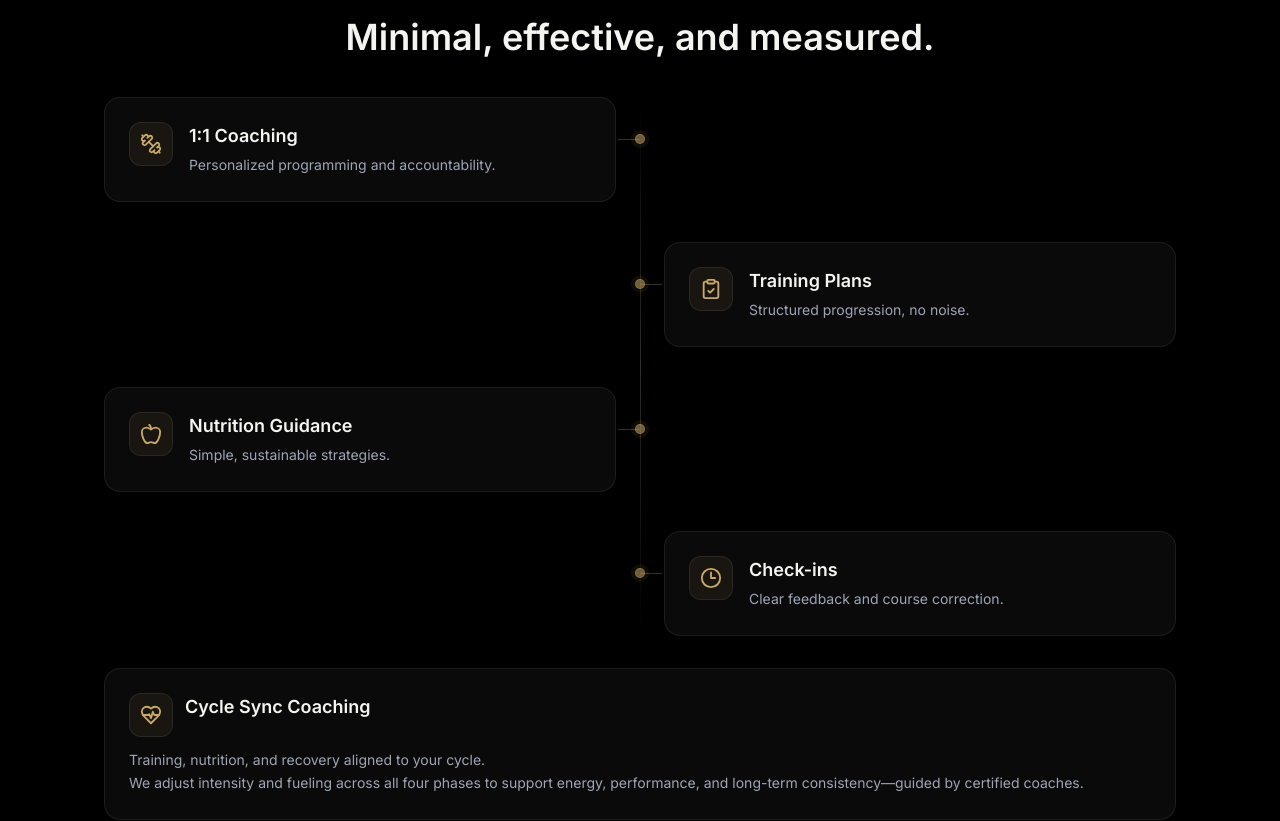
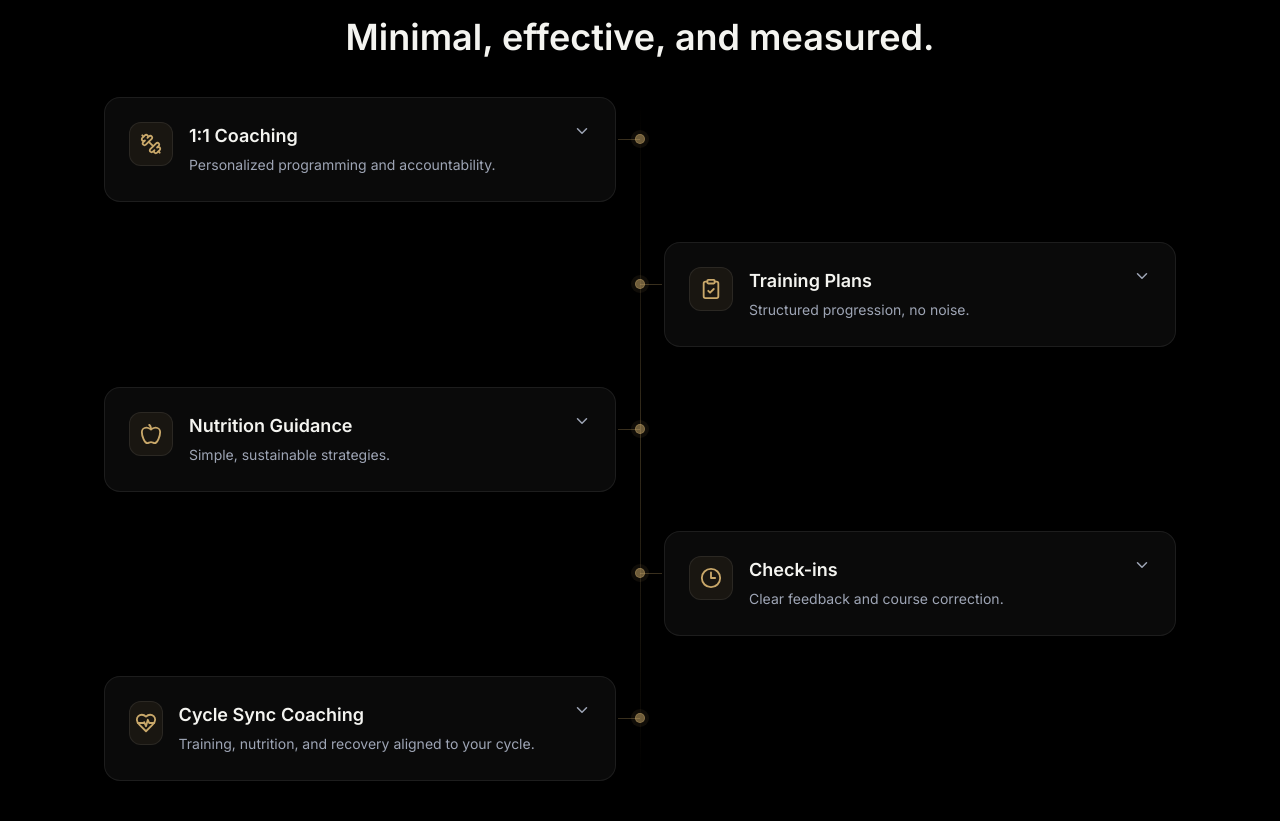
Before and after one commit to altafdewise/fightclub, a Next.js app: page / in a window 1280 px wide. Shown: the part 1040-1861 px from the top of the page. Built offline with nearby package versions, Linux system fonts and the light colour scheme.

Commit message:
Cycle sync add-up in design

```diff
--- a/components/Hero.tsx
+++ b/components/Hero.tsx
@@ -19,26 +19,26 @@ export function Hero() {
         <div className="absolute inset-0 bg-gradient-to-t from-black/70 via-transparent to-black/60" />
       </div>
 
-      <div className="relative min-h-[100svh] flex flex-col items-center justify-center px-6 py-20 md:py-28 mb-12 md:mb-16 gap-8 text-center">
+      <div className="relative min-h-[100svh] flex flex-col items-center justify-center px-6 py-20 md:py-28 mb-12 md:mb-16 gap-4 sm:gap-6 md:gap-8 text-center">
         <h1
-          className="text-5xl sm:text-6xl md:text-8xl font-black text-white/10 tracking-[0.25em] -mx-2 backdrop-blur-md rounded-2xl border border-white/5 py-4 px-6"
+          className="text-[clamp(3.5rem,12vw,5rem)] sm:text-[clamp(4.5rem,10vw,7rem)] md:text-[clamp(6rem,10vw,10rem)] font-black text-white/10 tracking-[0.25em] -mx-2 backdrop-blur-md rounded-2xl border border-white/5 py-4 px-6"
           style={{ textShadow: "0 4px 12px rgba(0,0,0,0.1)" }}
         >
           BRUTAL
         </h1>
-        <p className="text-xs sm:text-sm uppercase tracking-[0.35em] text-white/50">
+        <p className="text-[11px] sm:text-sm uppercase tracking-[0.2em] sm:tracking-[0.35em] text-white/50">
           Coaching across all time zones
         </p>
-        <div className="flex flex-col sm:flex-row gap-3 w-full sm:w-auto justify-center mt-4">
+        <div className="flex flex-col sm:flex-row gap-3 w-full sm:w-auto justify-center mt-2 sm:mt-4">
           <Link
             href="/get-started"
-            className="w-full sm:w-auto text-center rounded-full px-6 py-3 font-semibold text-[var(--gold)] border border-[var(--gold)] bg-[rgba(201,168,106,0.08)] backdrop-blur-md hover:bg-[rgba(201,168,106,0.12)] transition"
+            className="w-auto text-center rounded-full px-4 py-2 text-sm sm:px-6 sm:py-3 sm:text-base font-semibold text-[var(--gold)] border border-[var(--gold)] bg-[rgba(201,168,106,0.08)] backdrop-blur-md hover:bg-[rgba(201,168,106,0.12)] transition"
           >
             Book a consult
           </Link>
           <a
             href="#services"
-            className="btn-secondary w-full sm:w-auto text-center border-[var(--border)] bg-[rgba(255,255,255,0.03)]"
+            className="btn-secondary w-auto text-center border-[var(--border)] bg-[rgba(255,255,255,0.03)] text-sm sm:text-base px-4 py-2 sm:px-5 sm:py-3"
           >
             View services
           </a>
--- a/components/Services.tsx
+++ b/components/Services.tsx
@@ -1,6 +1,7 @@
 "use client";
 
-import { Dumbbell, ClipboardCheck, Apple, Clock3, HeartPulse } from "lucide-react";
+import { useState } from "react";
+import { Dumbbell, ClipboardCheck, Apple, Clock3, HeartPulse, ChevronDown } from "lucide-react";
 import { Reveal } from "./Reveal";
 import { ServicesReveal } from "./ServicesReveal";
 import { cn } from "@/utils/cn";
@@ -10,29 +11,35 @@ const services = [
     icon: Dumbbell,
     title: "1:1 Coaching",
     desc: "Personalized programming and accountability.",
-    details: "Our 1:1 coaching provides a fully customized training program tailored to your specific goals, experience level, and equipment access. You'll receive weekly check-ins and form reviews to ensure you're making progress safely and effectively.",
+    details: "Custom training plan, weekly check-ins, and form review to keep progress on track.",
   },
   {
     icon: ClipboardCheck,
     title: "Training Plans",
     desc: "Structured progression, no noise.",
-    details: "Choose from a variety of evidence-based training plans designed for specific outcomes like strength gain, muscle growth, or athletic performance. Each plan includes detailed instructions and progression protocols.",
+    details: "Evidence based plans with clear progression and session guidance.",
   },
   {
     icon: Apple,
     title: "Nutrition Guidance",
     desc: "Simple, sustainable strategies.",
-    details: "We don't do restrictive diets. Our nutrition guidance focuses on building sustainable habits, understanding macronutrients, and fueling your body for performance and health without eliminating the foods you love.",
+    details: "Habits first nutrition and macro guidance without strict rules.",
   },
   {
     icon: Clock3,
     title: "Check-ins",
     desc: "Clear feedback and course correction.",
-    details: "Regular check-ins are crucial for accountability and making adjustments. We'll review your progress, answer your questions, and adapt your plan as needed to keep you moving toward your goals.",
+    details: "Quick feedback, adjustments, and accountability to stay consistent.",
   },
 ];
 
 export function Services() {
+  const [expanded, setExpanded] = useState<string | null>(null);
+
+  const toggle = (key: string) => {
+    setExpanded((prev) => (prev === key ? null : key));
+  };
+
   return (
     <section id="services" className="section-space pt-16 sm:pt-20 pb-12 sm:pb-14">
       <div className="flex flex-col gap-4 mb-10 text-center">
@@ -44,8 +51,13 @@ export function Services() {
         </Reveal>
       </div>
       <ServicesReveal>
-        {({ isVisible, prefersReducedMotion }) => (
-          <>
+        {({ isVisible, prefersReducedMotion }) => {
+          const cycleDelay = prefersReducedMotion ? "0ms" : `${services.length * 140}ms`;
+          const cycleIsLeft = services.length % 2 === 0;
+          const cycleKey = "cycle-sync";
+          const cycleExpanded = expanded === cycleKey;
+
+          return (
             <div className="relative">
               <div
                 className={cn(
@@ -58,6 +70,9 @@ export function Services() {
                 {services.map((service, idx) => {
                   const isLeft = idx % 2 === 0;
                   const delay = prefersReducedMotion ? "0ms" : `${idx * 140}ms`;
+                  const detailId = `service-details-${idx}`;
+                  const key = `service-${idx}`;
+                  const isExpanded = expanded === key;
 
                   return (
                     <div
@@ -103,8 +118,28 @@ export function Services() {
                               <service.icon size={22} />
                             </div>
                             <div className="flex-grow">
+                              <div className="flex items-start justify-between gap-3">
                                 <h3 className="text-lg font-semibold mb-1">{service.title}</h3>
+                                <button
+                                  type="button"
+                                  onClick={() => toggle(key)}
+                                  aria-expanded={isExpanded}
+                                  aria-controls={detailId}
+                                  className="text-muted transition-transform duration-200 ease-out"
+                                >
+                                  <ChevronDown size={18} className={cn(isExpanded && "rotate-180")} />
+                                </button>
+                              </div>
                               <p className="text-muted text-sm leading-relaxed">{service.desc}</p>
+                              <div
+                                id={detailId}
+                                className={cn(
+                                  "grid overflow-hidden transition-all duration-200 ease-out motion-reduce:transition-none",
+                                  isExpanded ? "max-h-24 opacity-100 mt-3" : "max-h-0 opacity-0"
+                                )}
+                              >
+                                <p className="text-muted text-sm leading-relaxed">{service.details}</p>
+                              </div>
                             </div>
                           </div>
                         </div>
@@ -112,35 +147,82 @@ export function Services() {
                     </div>
                   );
                 })}
-              </div>
+
+                <div className="grid grid-cols-[32px_minmax(0,1fr)] md:grid-cols-[minmax(0,1fr)_48px_minmax(0,1fr)]">
+                  <div className="relative col-start-1 row-start-1 md:col-start-2 md:row-start-1 pointer-events-none">
+                    <span
+                      className={cn(
+                        "absolute top-[42px] left-1/2 -translate-x-1/2 -translate-y-1/2 h-2.5 w-2.5 rounded-full bg-[rgba(201,168,106,0.55)] border border-[rgba(201,168,106,0.35)] shadow-[0_0_0_4px_rgba(201,168,106,0.08)] transition-opacity duration-[450ms] ease-out z-10",
+                        isVisible ? "opacity-100" : "opacity-0",
+                        "motion-reduce:opacity-100 motion-reduce:transition-none"
+                      )}
+                      style={{ transitionDelay: cycleDelay }}
+                    />
+                    <span
+                      className={cn(
+                        "absolute top-[42px] h-px bg-[rgba(201,168,106,0.32)] transition-opacity duration-[450ms] ease-out",
+                        "left-1/2 w-[calc(50%-2px)]",
+                        cycleIsLeft ? "md:right-1/2 md:left-auto" : "md:left-1/2 md:right-auto",
+                        isVisible ? "opacity-100" : "opacity-0",
+                        "motion-reduce:opacity-100 motion-reduce:transition-none"
+                      )}
+                      style={{ transitionDelay: cycleDelay }}
+                    />
                   </div>
                   <div
                     className={cn(
-                "glass rounded-2xl p-6 mt-8 border border-[var(--border)] hover:border-[var(--gold)] transition-[opacity,transform,filter,border-color] duration-[450ms] ease-out",
+                      "col-start-2 row-start-1 md:row-start-1",
+                      cycleIsLeft ? "md:col-start-1" : "md:col-start-3"
+                    )}
+                  >
+                    <div
+                      className={cn(
+                        "glass rounded-2xl p-6 border border-[var(--border)] hover:border-[var(--gold)] transition-[opacity,transform,filter,border-color] duration-[450ms] ease-out",
                         isVisible ? "opacity-100 translate-y-0 blur-0" : "opacity-0 translate-y-3.5 blur-sm",
                         "motion-reduce:opacity-100 motion-reduce:translate-y-0 motion-reduce:blur-0 motion-reduce:transition-none"
                       )}
-              style={{
-                transitionDelay: prefersReducedMotion ? "0ms" : `${services.length * 140}ms`,
-              }}
+                      style={{ transitionDelay: cycleDelay }}
                     >
-              <div className="flex items-start gap-3 mb-3">
+                      <div className="flex items-start gap-4">
                         <div className="w-11 h-11 rounded-xl bg-[rgba(201,168,106,0.08)] border border-[var(--border)] flex items-center justify-center text-[var(--gold)]">
                           <HeartPulse size={22} />
                         </div>
-                <div>
-                  <h3 className="text-lg font-semibold">Cycle Sync Coaching</h3>
+                        <div className="flex-grow">
+                          <div className="flex items-start justify-between gap-3">
+                            <h3 className="text-lg font-semibold mb-1">Cycle Sync Coaching</h3>
+                            <button
+                              type="button"
+                              onClick={() => toggle(cycleKey)}
+                              aria-expanded={cycleExpanded}
+                              aria-controls="cycle-details"
+                              className="text-muted transition-transform duration-200 ease-out"
+                            >
+                              <ChevronDown size={18} className={cn(cycleExpanded && "rotate-180")} />
+                            </button>
+                          </div>
+                          <p className="text-muted text-sm leading-relaxed">
+                            Training, nutrition, and recovery aligned to your cycle.
+                          </p>
+                          <div
+                            id="cycle-details"
+                            className={cn(
+                              "grid overflow-hidden transition-all duration-200 ease-out motion-reduce:transition-none",
+                              cycleExpanded ? "max-h-24 opacity-100 mt-3" : "max-h-0 opacity-0"
+                            )}
+                          >
+                            <p className="text-muted text-sm leading-relaxed">
+                              We adjust intensity and fueling across all four phases, guided by certified coaches.
+                            </p>
                           </div>
                         </div>
-              <p className="text-muted text-sm leading-relaxed">
-                <span className="block">Training, nutrition, and recovery aligned to your cycle.</span>
-                <span className="block">
-                  We adjust intensity and fueling across all four phases to support energy, performance, and long-term consistency—guided by certified coaches.
-                </span>
-              </p>
                       </div>
-          </>
-        )}
+                    </div>
+                  </div>
+                </div>
+              </div>
+            </div>
+          );
+        }}
       </ServicesReveal>
     </section>
   );
```
Also changed, not shown: 1 other file (tests, documents, lock files or other folders). Lines whose indentation alone changed are shown as unchanged.
